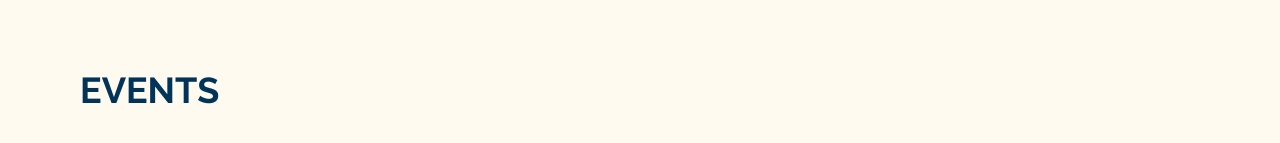
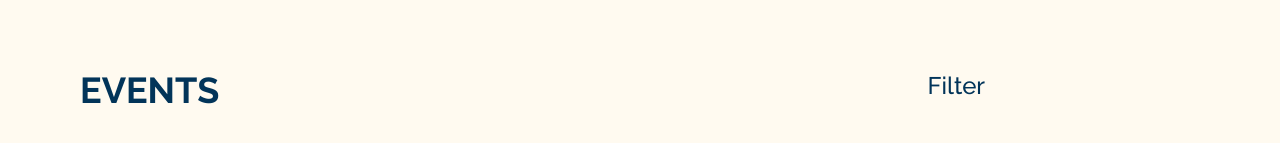
Before and after one commit to gergopinter77-lgtm/2nd-semester-vue, a Vue app: page /events in a window 1280 px wide. Shown: the part 563-706 px from the top of the page. Built offline with nearby package versions, Linux system fonts and the light colour scheme.

Commit message:
Update EventsView.vue

```diff
--- a/src/views/EventsView.vue
+++ b/src/views/EventsView.vue
@@ -4,7 +4,8 @@
   </div>
 
   <div class="px-20 mt-66 grid grid-cols-12 gap-2.5 rounded-2xl px-9 py-8.75 flex flex-col justify-between">
-    <h2 class="col-start-1 col-span-9 text-4xl font-bold text-blue font-[raleway]">EVENTS</h2>
+    <h2 class="col-start-1 text-4xl font-bold text-blue font-[raleway]">EVENTS</h2>
+    <h3 class="col-end-11 text-2xl font-medium text-blue font-[raleway]">Filter</h3>
 
   </div>
 </template>
```
